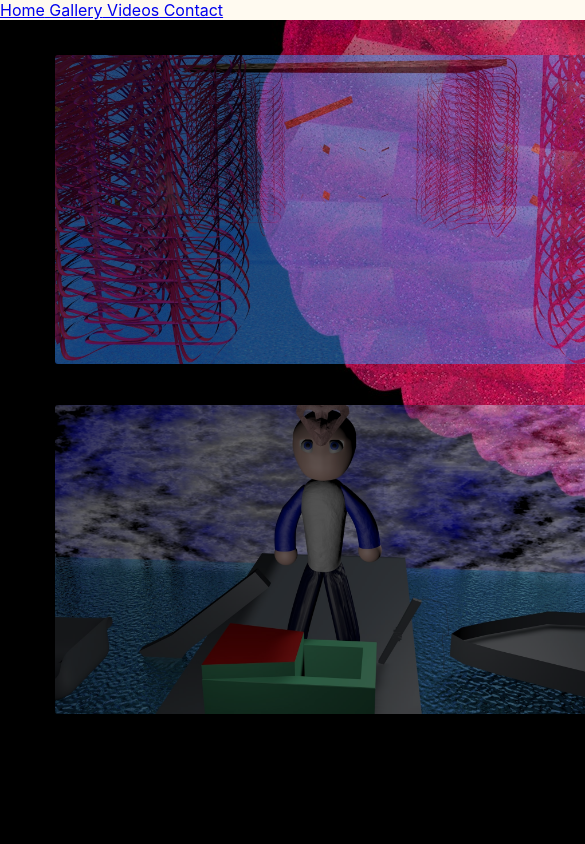
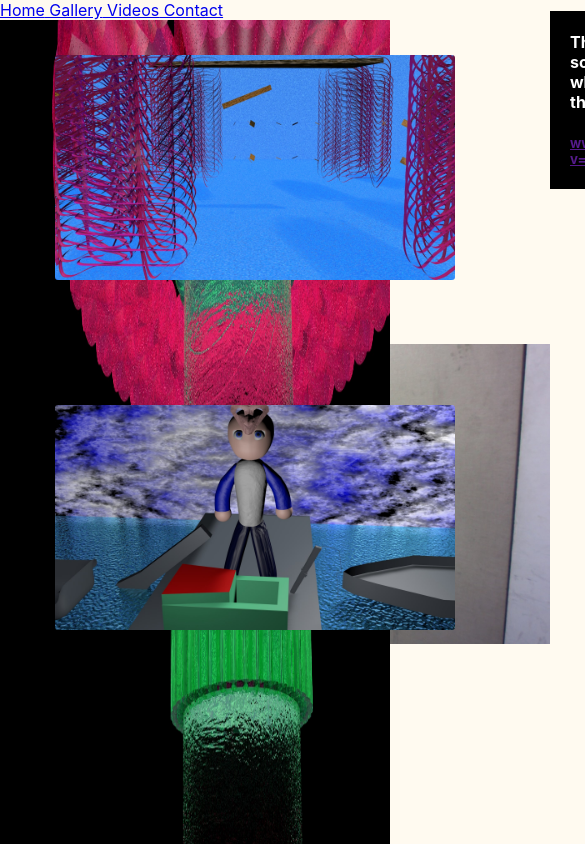
Before and after one commit to nathanok/nathanok.github.io, a React (Create React App) app: page /Videos in a window 390 px wide. Shown: the top 844 px of the page, 585 px wide, since content can reach past the window. Built offline with nearby package versions, Linux system fonts and the light colour scheme.

Commit message:
Video Page Mobile Friendly

```diff
--- a/src/components/Nav.js
+++ b/src/components/Nav.js
@@ -14,6 +14,7 @@ const Nav = () => {
 
     </div>
 
+
     );
 };
 
--- a/src/components/Videos.js
+++ b/src/components/Videos.js
@@ -1,5 +1,6 @@
 import React from "react";
 import "../css/Videos.css";
+import { Link } from 'react-router-dom';
 
 
 class Videos extends React.Component {
@@ -27,12 +28,13 @@ class Videos extends React.Component {
 
              <div class="Aboutme2">
             <div class="text2">
+
             <h4>The Images to the left are scenes from a video which can be found at the following link </h4>
-            <h5> www.youtube.com/watch?v=z-yJ25-9nx0  </h5>
+              <h5> <a href="">www.youtube.com/watch?v=z-yJ25-9nx0</a>  </h5>
             </div>
             </div>
 
-
+                        /* <h5>  <Link to='www.youtube.com/watch?v=z-yJ25-9nx0'>www.youtube.com/watch?v=z-yJ25-9nx0</Link>  </h5> */
 
 
 
--- a/src/css/Gallery.css
+++ b/src/css/Gallery.css
@@ -114,6 +114,8 @@ div.img6:hover {
 }
 
 
+/* Media Query for responsive */
+
 @media screen and (max-width: 800px) {
 
     div.img, div.img2, div.img3, div.img4, div.img5, div.img6 {
--- a/src/css/Videos.css
+++ b/src/css/Videos.css
@@ -66,3 +66,49 @@ opacity: 0.5;
   padding-right: 20px;
 
 }
+
+
+
+/* Media Query for responsive */
+
+@media screen and (max-width: 800px) {
+
+
+    div.vidshot {
+    position: absolute;
+   opacity: 1;
+  width: 400px;
+    left: 50px;
+    top:50px;
+}
+
+
+    div.vidshot2 {
+    position: absolute;
+   opacity: 1;
+  width: 400px;
+    left: 50px;
+
+}
+    div.cover {
+  width: 100%;
+content:url(".././images/W11Abstract1pic.jpg");
+        height: 100%;
+}
+
+    div.text2{
+   position: absolute;
+ left:550px;
+    top: -200px;
+        width: 200px;
+opacity: 1;
+        animation: none;
+
+}
+
+    div.Aboutme2{
+    animation: none;
+}
+
+
+}
```
